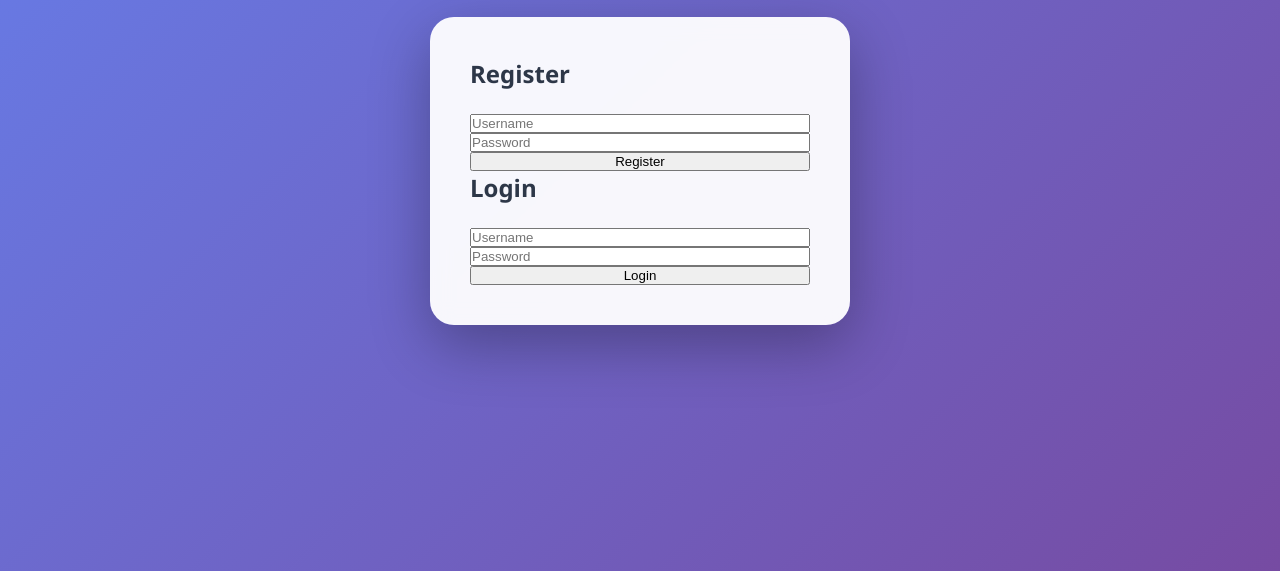
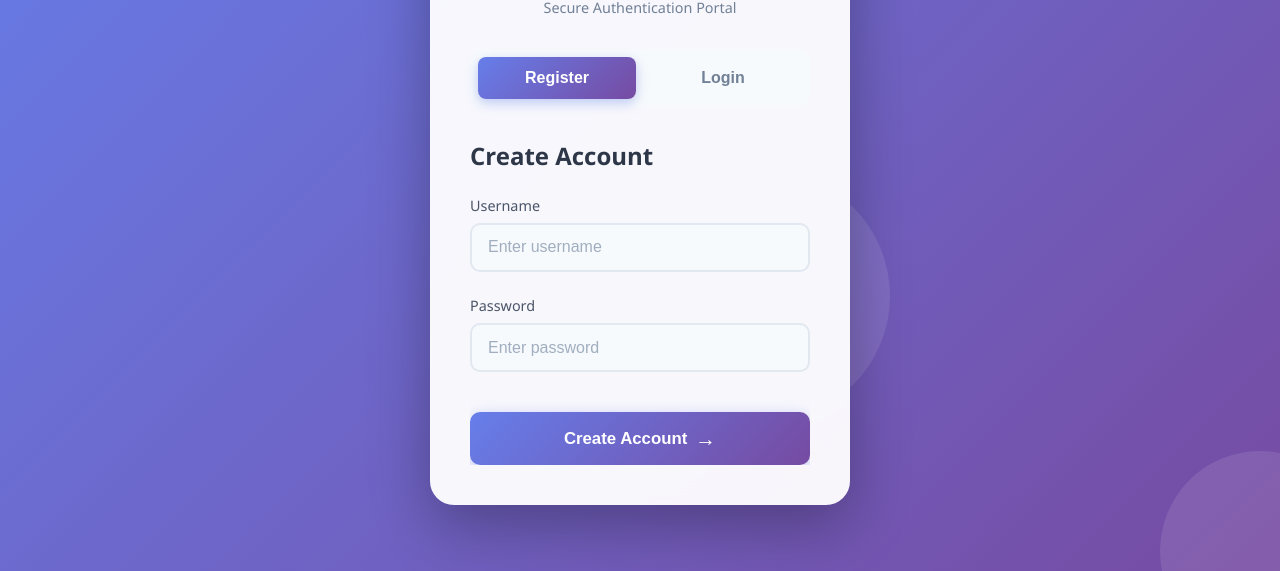
Before and after one commit to varunesharasu/Selenium, a plain HTML site: page Authentication/frontend/index.html in a window 1280 px wide. Shown: the part 229-800 px from the top of the page. Drawn offline with Linux system fonts and the light colour scheme.

Commit message:
Redesign authentication portal UI
Updated index.html with a new layout featuring animated background, tabbed navigation for register/login, improved form structure, and enhanced visual elements for a more modern and user-friendly authentication experience.

```diff
--- a/Authentication/frontend/index.html
+++ b/Authentication/frontend/index.html
@@ -3,26 +3,69 @@
 <head>
   <meta charset="UTF-8">
   <meta name="viewport" content="width=device-width, initial-scale=1.0">
-  <title>Register & Login</title>
+  <title>Authentication Portal</title>
   <link rel="stylesheet" href="style.css">
 </head>
 <body>
+  <div class="background-animation">
+    <div class="circle circle-1"></div>
+    <div class="circle circle-2"></div>
+    <div class="circle circle-3"></div>
+  </div>
+
   <div class="container">
-    <h2>Register</h2>
-    <form id="registerForm">
-      <input type="text" id="regUsername" placeholder="Username" required>
-      <input type="password" id="regPassword" placeholder="Password" required>
-      <button type="submit">Register</button>
-      <p id="registerMsg"></p>
-    </form>
-    <h2>Login</h2>
-    <form id="loginForm">
-      <input type="text" id="loginUsername" placeholder="Username" required>
-      <input type="password" id="loginPassword" placeholder="Password" required>
-      <button type="submit">Login</button>
-      <p id="loginMsg"></p>
-    </form>
+    <div class="header">
+      <div class="logo-icon">🔐</div>
+      <h1 class="main-title">Welcome</h1>
+      <p class="subtitle">Secure Authentication Portal</p>
+    </div>
+
+    <div class="tabs">
+      <button class="tab-btn active" data-tab="register">Register</button>
+      <button class="tab-btn" data-tab="login">Login</button>
+    </div>
+
+    <div class="form-container">
+      <div class="form-wrapper active" id="register-section">
+        <h2>Create Account</h2>
+        <form id="registerForm">
+          <div class="input-group">
+            <label for="regUsername">Username</label>
+            <input type="text" id="regUsername" placeholder="Enter username" required>
+          </div>
+          <div class="input-group">
+            <label for="regPassword">Password</label>
+            <input type="password" id="regPassword" placeholder="Enter password" required>
+          </div>
+          <button type="submit" class="btn-submit">
+            <span>Create Account</span>
+            <span class="btn-icon">→</span>
+          </button>
+          <p id="registerMsg" class="message"></p>
+        </form>
+      </div>
+
+      <div class="form-wrapper" id="login-section">
+        <h2>Welcome Back</h2>
+        <form id="loginForm">
+          <div class="input-group">
+            <label for="loginUsername">Username</label>
+            <input type="text" id="loginUsername" placeholder="Enter username" required>
+          </div>
+          <div class="input-group">
+            <label for="loginPassword">Password</label>
+            <input type="password" id="loginPassword" placeholder="Enter password" required>
+          </div>
+          <button type="submit" class="btn-submit">
+            <span>Sign In</span>
+            <span class="btn-icon">→</span>
+          </button>
+          <p id="loginMsg" class="message"></p>
+        </form>
+      </div>
+    </div>
   </div>
+
   <script src="script.js"></script>
 </body>
 </html>
```
